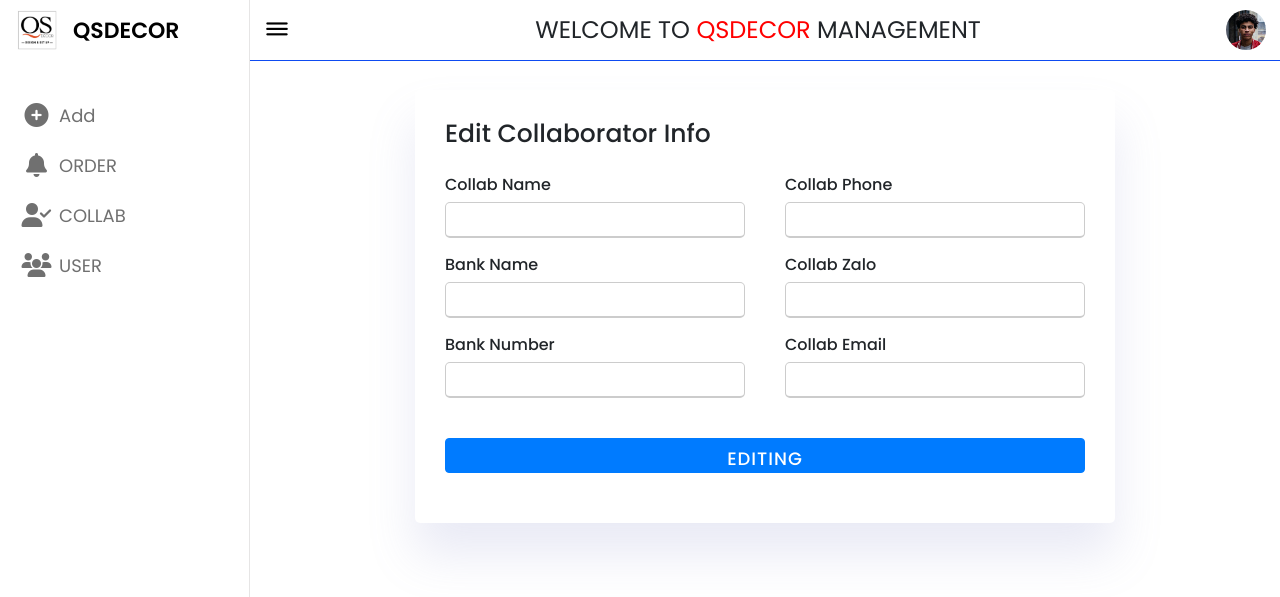
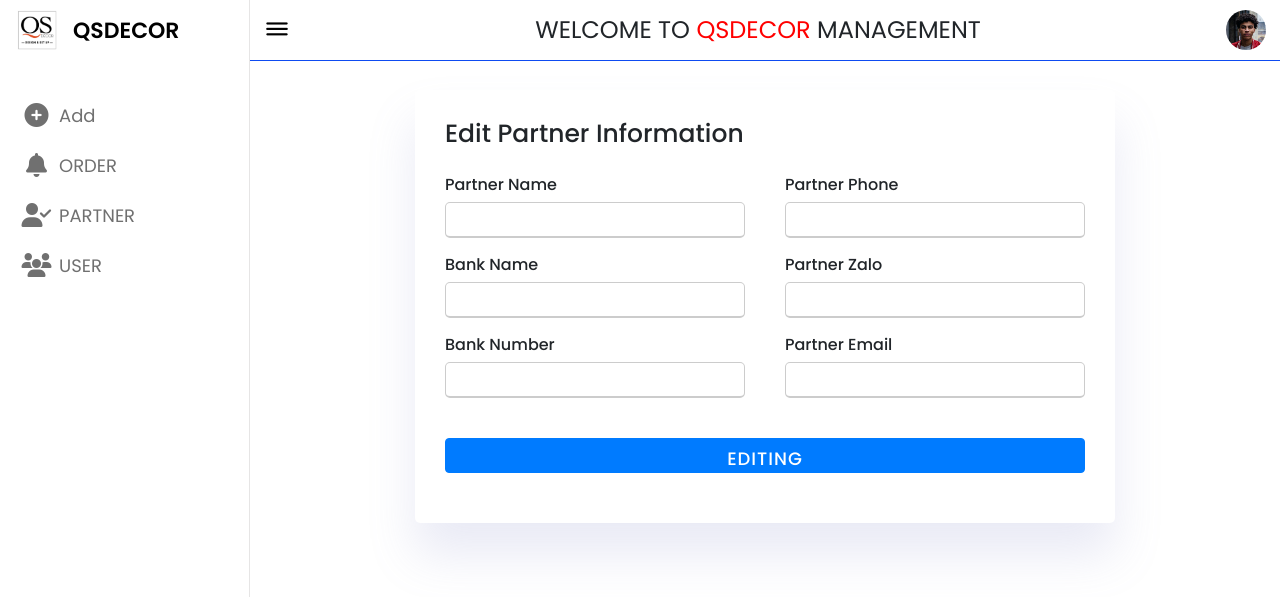
Before and after one commit to sherlockduy4869/QSDecor_Management, a PHP site: page /collabEdit.php in a window 1280 px wide. Shown: the top 597 px of the page. Run offline with PHP 8.4, Linux system fonts and the light colour scheme; data that the repository does not hold is empty; some libraries are stand-ins or nearby versions.

Commit message:
Chore: change collab to partner

```diff
--- a/Include/sidebar.php
+++ b/Include/sidebar.php
@@ -18,7 +18,7 @@
                 </a></li>
                 <li><a href="collab.php">
                     <i class="fas fa-user-check"></i>
-                    <span class="link-name">COLLAB</span>
+                    <span class="link-name">PARTNER</span>
                 </a></li>
                 <li><a href="#">
                     <i class="fa-solid fa-users"></i>
--- a/addArea.php
+++ b/addArea.php
@@ -24,7 +24,7 @@
 
                     <div class="box box2">
                         <i class="fa-solid fa-circle-plus"></i>
-                        <span class="number"><a class="add_area" href="collabAdd.php">ADD COLLAB</a></span>
+                        <span class="number"><a class="add_area" href="collabAdd.php">ADD PARTNER</a></span>
                     </div>
 
                     <div class="box box3">
--- a/collab.php
+++ b/collab.php
@@ -24,7 +24,7 @@
             <div class="overview">
                 <div class="title">
                     <i class="uil uil-tachometer-fast"></i>
-                    <span class="text">COLLABORATORS</span>
+                    <span class="text">PARTNER</span>
                 </div>
             </div>
 
--- a/collabEdit.php
+++ b/collabEdit.php
@@ -29,16 +29,16 @@
 
         <div class="boddyy">
             <div class="container">
-                <div class="title">Edit Collaborator Info</div>
+                <div class="title">Edit Partner Information</div>
 
                 <form action="" method="POST">
                     <div class="user-details">
                         <div class="input-box">
-                            <span class="details">Collab Name</span>
+                            <span class="details">Partner Name</span>
                             <input value="<?php echo $collabInfo['COLLAB_NAME'] ?>" type="text"required name="collab_name">
                         </div>
                         <div class="input-box">
-                            <span class="details">Collab Phone</span>
+                            <span class="details">Partner Phone</span>
                             <input value="<?php echo $collabInfo['COLLAB_PHONE'] ?>" type="text"required name="collab_phone">
                         </div>
                         <div class="input-box">
@@ -46,7 +46,7 @@
                             <input value="<?php echo $collabInfo['COLLAB_BANK_NAME'] ?>" type="text"required name="bank_name">
                         </div>
                         <div class="input-box">
-                            <span class="details">Collab Zalo</span>
+                            <span class="details">Partner Zalo</span>
                             <input value="<?php echo $collabInfo['COLLAB_ZALO'] ?>" type="text"required name="collab_zalo">
                         </div>
                         <div class="input-box">
@@ -54,7 +54,7 @@
                             <input value="<?php echo $collabInfo['COLLAB_BANK_NUMBER'] ?>" type="number"required name="bank_number">
                         </div>
                         <div class="input-box">
-                            <span class="details">Collab Email</span>
+                            <span class="details">Partner Email</span>
                             <input value="<?php echo $collabInfo['COLLAB_EMAIL'] ?>" type="email"required name="collab_email">
                         </div>
                     </div>
--- a/orderAdd.php
+++ b/orderAdd.php
@@ -48,7 +48,7 @@
                             </datalist>
                         </div>
                         <div class="input-box">
-                            <span class="details">Collaborator</span>
+                            <span class="details">Partner</span>
                             <input list="collab_list" name="collab" required>
                             <datalist id="collab_list">
                                 <?php
```
Also changed, not shown: collabAdd.php (+5 -5 lines), index.php (+0 -18 lines).
